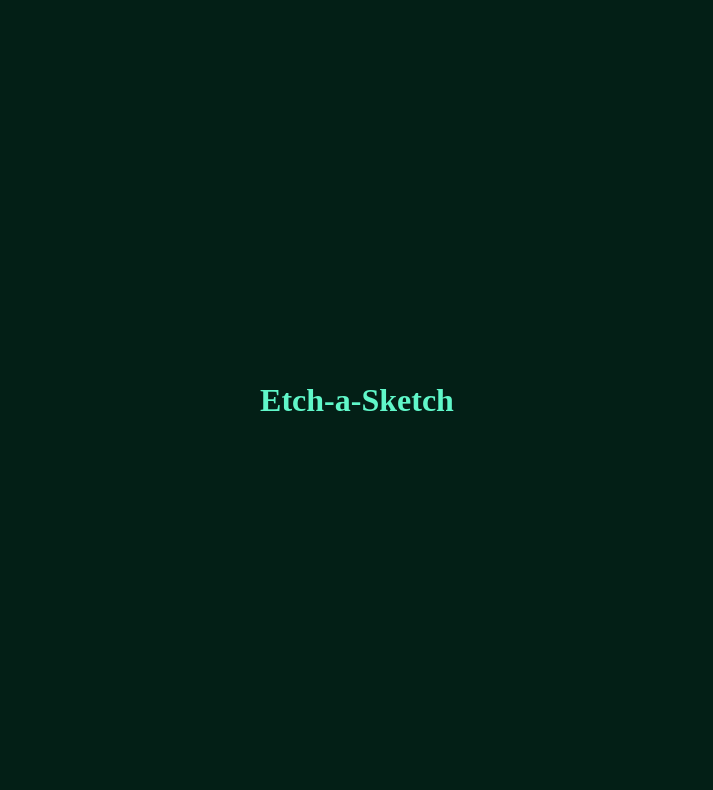
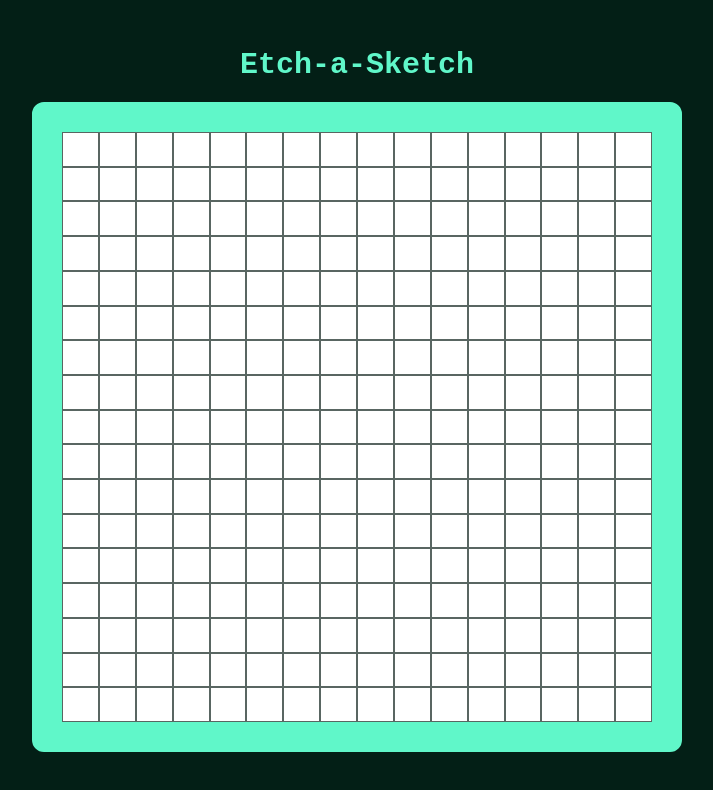
Before and after one commit to makia014/etch-a-sketch, a plain HTML site: page index.html in a window 1280 px wide. Shown: the whole page, without its empty margins (283-996 px from the left). Drawn offline with Linux system fonts and the light colour scheme.

Commit message:
Create a 16x16 grid of squares with js and css

```diff
--- a/script.js
+++ b/script.js
@@ -1 +1,15 @@
-console.log("test");
+const grid = document.querySelector(".squares");
+const n = 16;
+i = 0;
+numberOfSquares = n * n;
+while (i <= numberOfSquares) {
+  const row = document.createElement("div");
+  row.classList.add("row", "flex");
+  for (let j = 0; j < n; j++) {
+    let div = document.createElement("div");
+    div.classList.add("square");
+    row.appendChild(div);
+  }
+  grid.appendChild(row);
+  i += n;
+}
--- a/style.css
+++ b/style.css
@@ -32,8 +32,40 @@
   background-color: var(--background);
   color: var(--text);
   font-size: 1.6rem;
+  font-family: "Courier New", Courier, monospace;
+}
+
+.container {
+  flex-direction: column;
+  gap: 2rem;
 }
 
 h1 {
   color: var(--accent);
+  font-size: 3rem;
+  font-weight: 700;
 }
+
+.squares {
+  width: 65rem;
+  height: 65rem;
+  border: 3rem solid var(--accent);
+  border-radius: 12px;
+
+  flex-direction: column;
+}
+
+.square {
+  display: block;
+  width: 50px;
+  height: 50px;
+  background-color: white;
+  border: 1px solid var(--gray);
+}
+
+.row,
+.square {
+  width: 100%;
+  height: 100%;
+  flex: 1;
+}
```
